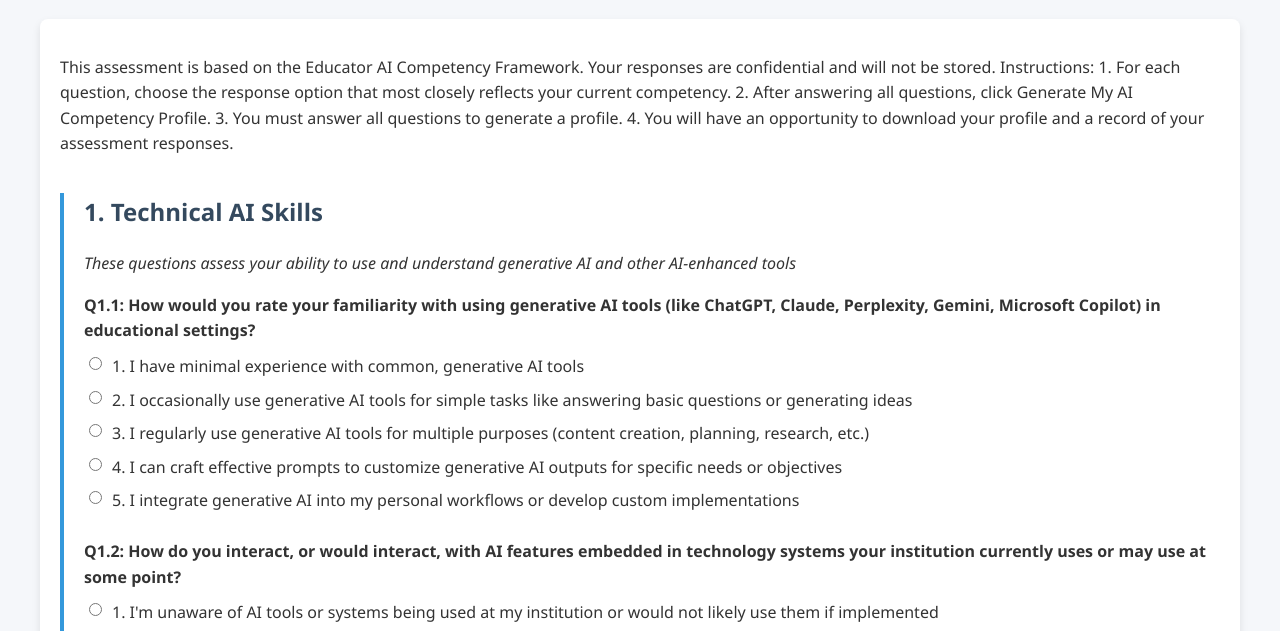
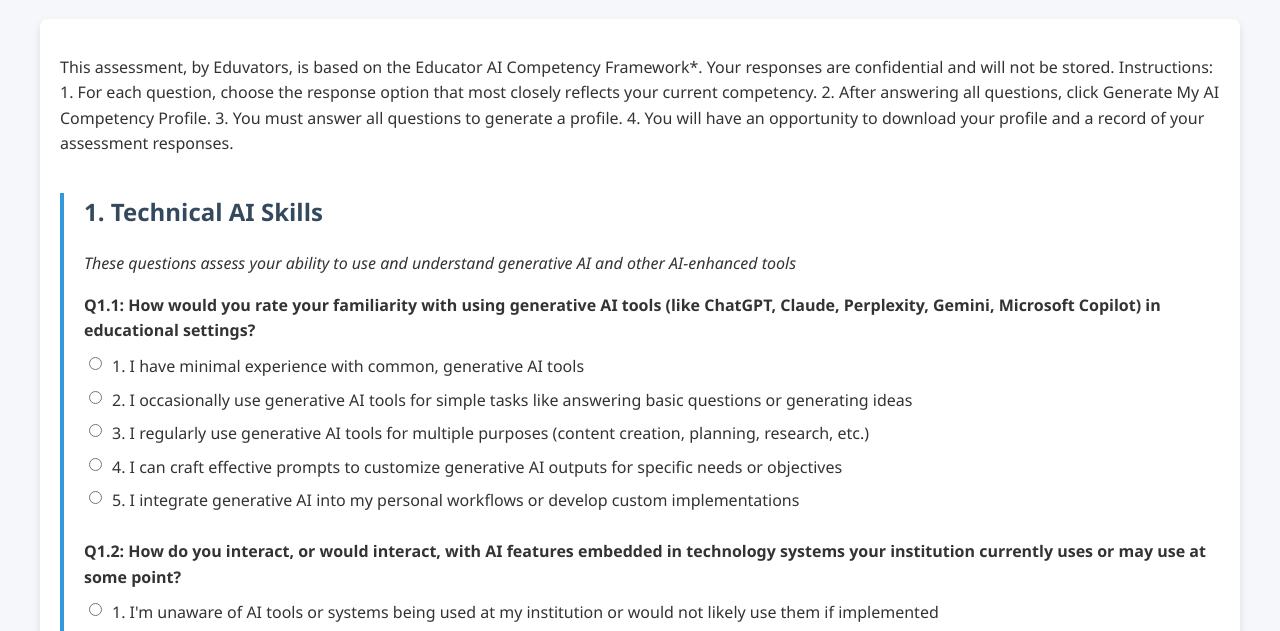
Before and after one commit to Eduvators/AICompetencySelfassessment, a plain HTML site: page index.html in a window 1280 px wide. Shown: the part 134-765 px from the top of the page. Drawn offline with nearby package versions, Linux system fonts and the light colour scheme.

Commit message:
Update index.html

```diff
--- a/index.html
+++ b/index.html
@@ -289,7 +289,7 @@
     <h1>Educator AI Competency Self-Assessment</h1>
 
     <div class="assessment-container">
-        <p>This assessment is based on the Educator AI Competency Framework. Your responses are confidential and will not be stored. Instructions: 1. For each question, choose the response option that most closely reflects your current competency.  2. After answering all questions, click Generate My AI Competency Profile.  3. You must answer all questions to generate a profile. 4. You will have an opportunity to download your profile and a record of your assessment responses.</p>
+        <p>This assessment, by Eduvators, is based on the Educator AI Competency Framework*. Your responses are confidential and will not be stored. Instructions: 1. For each question, choose the response option that most closely reflects your current competency.  2. After answering all questions, click Generate My AI Competency Profile.  3. You must answer all questions to generate a profile. 4. You will have an opportunity to download your profile and a record of your assessment responses.</p>
 
         <form id="assessment-form">
             <!-- Technical AI Skills -->
@@ -795,7 +795,8 @@
                     </div>
                 </div>
             </div>
-
+		<p>The Educator Competency Framework this assessment is based on is available for download at: https://www.eduvators.net/product-detail/educator-ai-competency-framework/2409</p>
+              </div>
             <button type="submit" id="submit-btn">Generate My AI Competency Profile</button>
         </form>
     </div>
```
